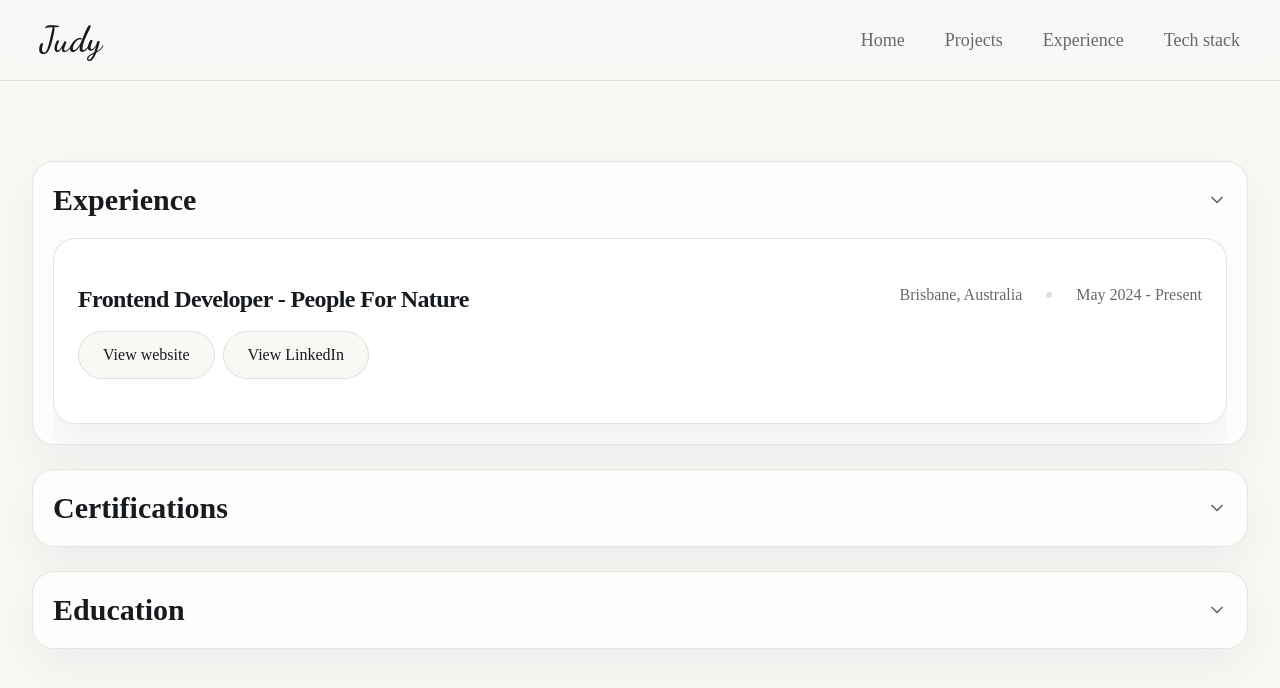
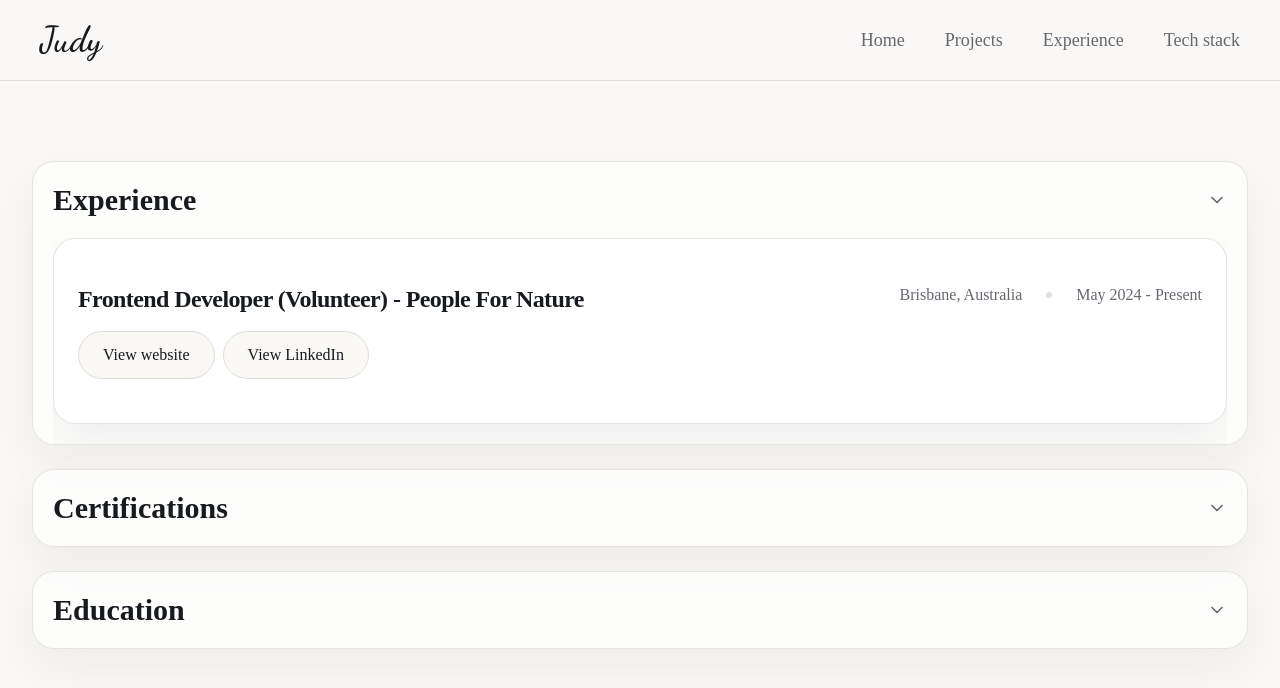
Before and after one commit to a1919727/portfolio, a Next.js app: page /experience in a window 1280 px wide. Shown: the top 688 px of the page. Built offline with nearby package versions, Linux system fonts and the light colour scheme.

Commit message:
modify frontend developer title

```diff
--- a/app/data/background.ts
+++ b/app/data/background.ts
@@ -1,7 +1,7 @@
 export const background = {
   experience: [
     {
-      title: "Frontend Developer",
+      title: "Frontend Developer (Volunteer)",
       organization: "People For Nature",
       location: "Brisbane, Australia",
       date: "May 2024 - Present",
```
